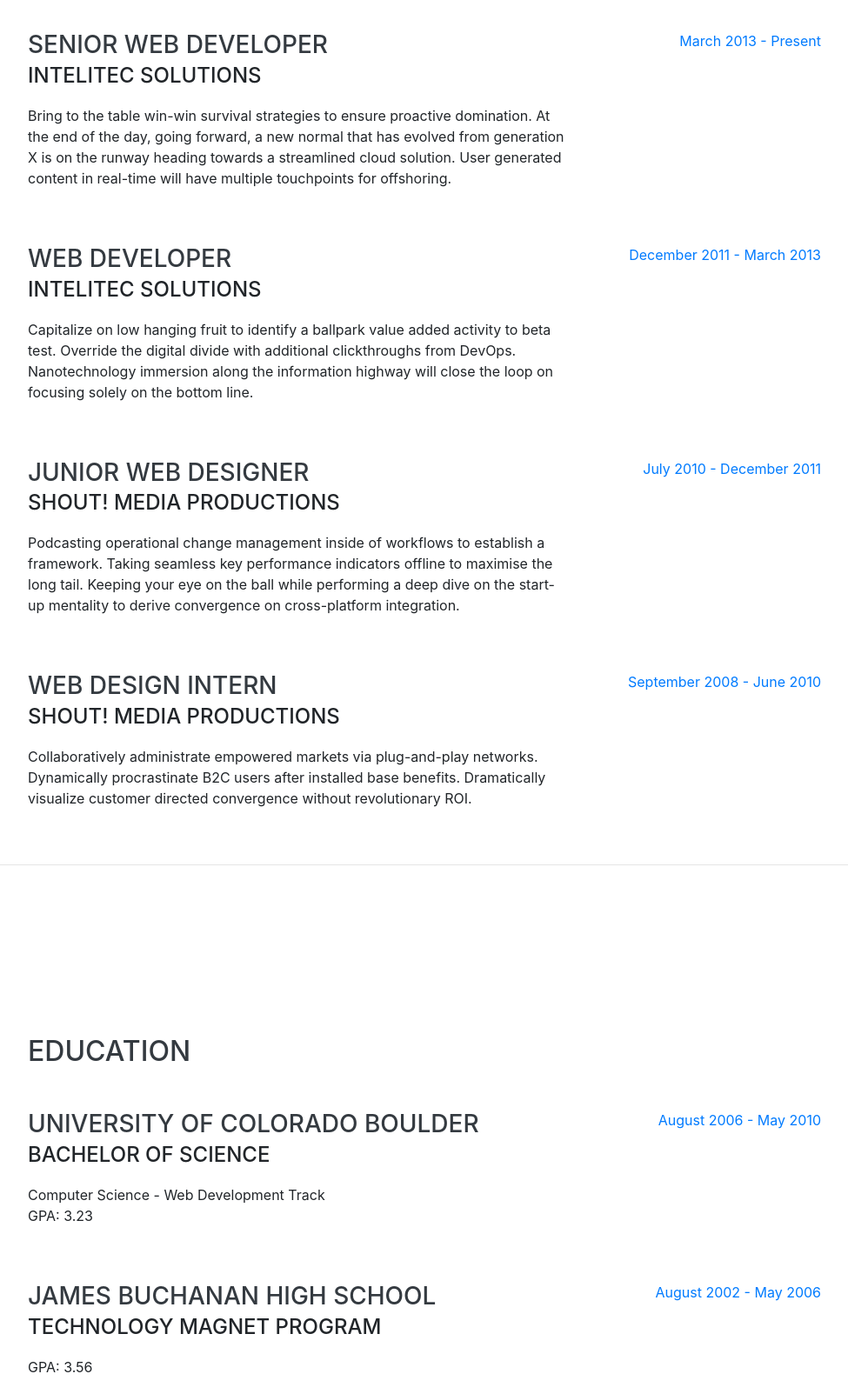
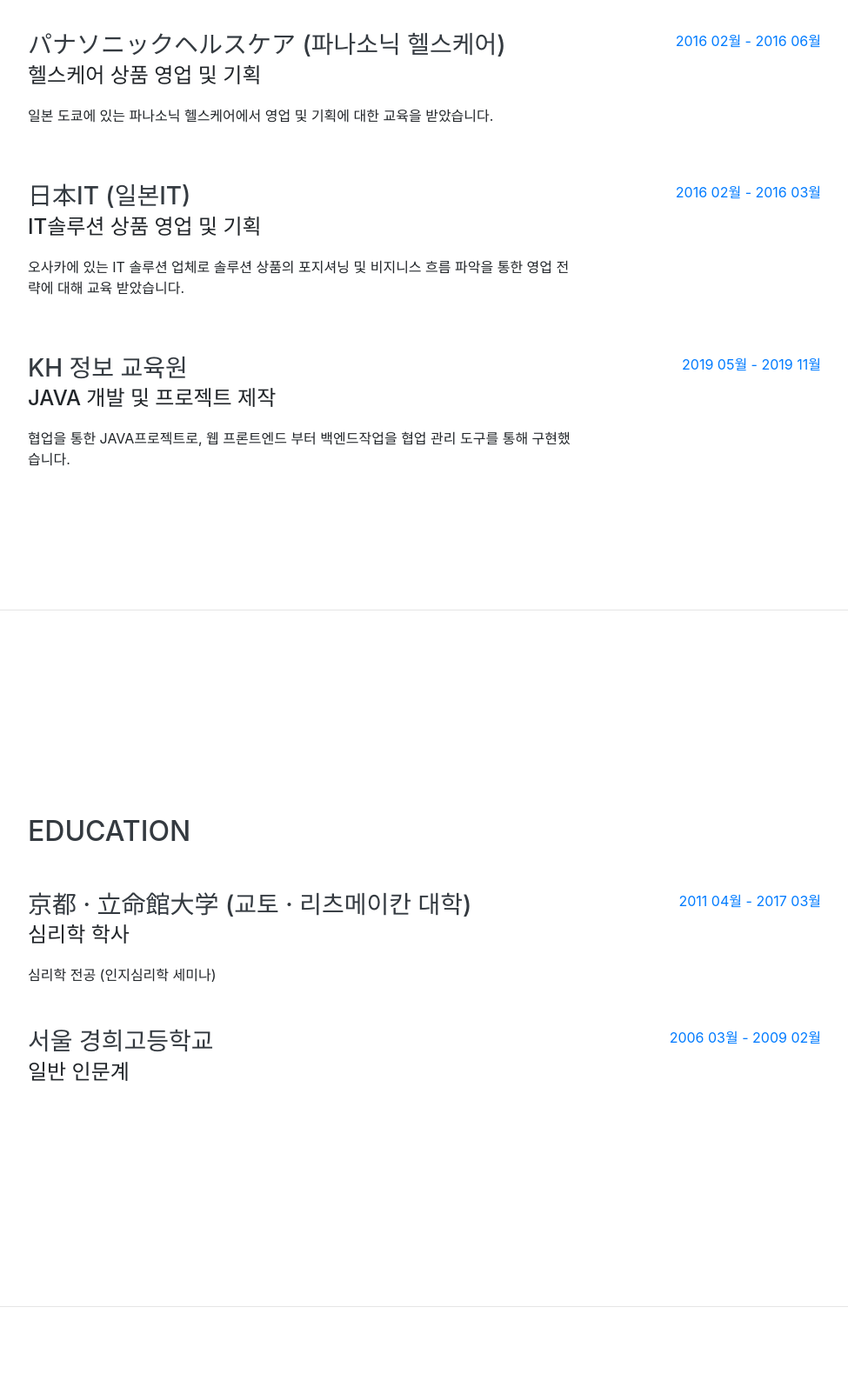
Before and after one commit to KHfirepunch/developerPortFolio, a website with bundled scripts: page index.html in a window 1280 px wide. Shown: the part 900-2503 px from the top of the page at 87% size, without its empty margins (288-1263 px from the left). Built offline with nearby package versions, Linux system fonts and the light colour scheme; a web font is replaced by a local one.

Commit message:
배경 작업 및 포트폴리오 내용 추가

```diff
--- a/css/resume.css
+++ b/css/resume.css
@@ -160,7 +160,7 @@
 }
 
 .bg-primary {
-  background-color: #0080FF !important;
+  background-color: #1E90FF !important;
 }
 
 .text-primary {
--- a/index.html
+++ b/index.html
@@ -1,6 +1,8 @@
 <!DOCTYPE html>
 <html lang="en">
-
+<style>
+  /* 기본 폰트 추후에 수정 */
+</style>
 <head>
 
   <meta charset="utf-8">
@@ -63,13 +65,13 @@
 
     <section class="resume-section p-3 p-lg-5 d-flex align-items-center" id="about">
       <div class="w-100">
-        <h1 class="mb-0">Clarence
-          <span class="text-primary">Taylor</span>
+        <h1 class="mb-0">안
+          <span class="text-primary">정식</span>
         </h1>
-        <div class="subheading mb-5">3542 Berry Street · Cheyenne Wells, CO 80810 · (317) 585-8468 ·
-          <a href="mailto:name@email.com">name@email.com</a>
+        <div class="subheading mb-5">TEL · (010) 8787-3759 ·
+          <a href="mailto:name@email.com">EMAIL · khajsportfolio@gmail.com</a>
         </div>
-        <p class="lead mb-5">I am experienced in leveraging agile frameworks to provide a robust synopsis for high level overviews. Iterative approaches to corporate strategy foster collaborative thinking to further the overall value proposition.</p>
+        <p class="lead mb-5">기본에 충실하고 러닝커브가 빠른 인재입니다. 자바를 통한 Spring frame Work 단체 프로젝트를 한 경험이 있으며 안정성, 퀄리티, 속도에 중심을 둔 작업을 할수 있는 인재입니다. </p>
         <div class="social-icons">
           <a href="#">
             <i class="fab fa-linkedin-in"></i>
@@ -95,45 +97,34 @@
 
         <div class="resume-item d-flex flex-column flex-md-row justify-content-between mb-5">
           <div class="resume-content">
-            <h3 class="mb-0">Senior Web Developer</h3>
-            <div class="subheading mb-3">Intelitec Solutions</div>
-            <p>Bring to the table win-win survival strategies to ensure proactive domination. At the end of the day, going forward, a new normal that has evolved from generation X is on the runway heading towards a streamlined cloud solution. User generated content in real-time will have multiple touchpoints for offshoring.</p>
+            <h3 class="mb-0">パナソニックヘルスケア (파나소닉 헬스케어)</h3>
+            <div class="subheading mb-3">헬스케어 상품 영업 및 기획</div>
+            <p>일본 도쿄에 있는 파나소닉 헬스케어에서 영업 및 기획에 대한 교육을 받았습니다.</p>
           </div>
           <div class="resume-date text-md-right">
-            <span class="text-primary">March 2013 - Present</span>
+            <span class="text-primary">2016 02월 - 2016 06월</span>
           </div>
         </div>
 
         <div class="resume-item d-flex flex-column flex-md-row justify-content-between mb-5">
           <div class="resume-content">
-            <h3 class="mb-0">Web Developer</h3>
-            <div class="subheading mb-3">Intelitec Solutions</div>
-            <p>Capitalize on low hanging fruit to identify a ballpark value added activity to beta test. Override the digital divide with additional clickthroughs from DevOps. Nanotechnology immersion along the information highway will close the loop on focusing solely on the bottom line.</p>
+            <h3 class="mb-0">日本IT (일본IT)</h3>
+            <div class="subheading mb-3">IT솔루션 상품 영업 및 기획</div>
+            <p>오사카에 있는 IT 솔루션 업체로 솔루션 상품의 포지셔닝 및 비지니스 흐름 파악을 통한 영업 전략에 대해 교육 받았습니다.</p>
           </div>
           <div class="resume-date text-md-right">
-            <span class="text-primary">December 2011 - March 2013</span>
+              <span class="text-primary">2016 02월 - 2016 03월</span>
           </div>
         </div>
 
         <div class="resume-item d-flex flex-column flex-md-row justify-content-between mb-5">
           <div class="resume-content">
-            <h3 class="mb-0">Junior Web Designer</h3>
-            <div class="subheading mb-3">Shout! Media Productions</div>
-            <p>Podcasting operational change management inside of workflows to establish a framework. Taking seamless key performance indicators offline to maximise the long tail. Keeping your eye on the ball while performing a deep dive on the start-up mentality to derive convergence on cross-platform integration.</p>
+            <h3 class="mb-0">KH 정보 교육원</h3>
+            <div class="subheading mb-3">JAVA 개발 및 프로젝트 제작</div>
+            <p>협업을 통한 JAVA프로젝트로, 웹 프론트엔드 부터 백엔드작업을 협업 관리 도구를 통해 구현했습니다.</p>
           </div>
           <div class="resume-date text-md-right">
-            <span class="text-primary">July 2010 - December 2011</span>
-          </div>
-        </div>
-
-        <div class="resume-item d-flex flex-column flex-md-row justify-content-between">
-          <div class="resume-content">
-            <h3 class="mb-0">Web Design Intern</h3>
-            <div class="subheading mb-3">Shout! Media Productions</div>
-            <p>Collaboratively administrate empowered markets via plug-and-play networks. Dynamically procrastinate B2C users after installed base benefits. Dramatically visualize customer directed convergence without revolutionary ROI.</p>
-          </div>
-          <div class="resume-date text-md-right">
-            <span class="text-primary">September 2008 - June 2010</span>
+              <span class="text-primary">2019 05월 - 2019 11월</span>
           </div>
         </div>
 
@@ -149,24 +140,22 @@
 
         <div class="resume-item d-flex flex-column flex-md-row justify-content-between mb-5">
           <div class="resume-content">
-            <h3 class="mb-0">University of Colorado Boulder</h3>
-            <div class="subheading mb-3">Bachelor of Science</div>
-            <div>Computer Science - Web Development Track</div>
-            <p>GPA: 3.23</p>
+            <h3 class="mb-0">京都 · 立命館大学 (교토 · 리츠메이칸 대학)</h3>
+            <div class="subheading mb-3">심리학 학사</div>
+            <div>심리학 전공 (인지심리학 세미나)</div>
           </div>
           <div class="resume-date text-md-right">
-            <span class="text-primary">August 2006 - May 2010</span>
+              <span class="text-primary">2011 04월 - 2017 03월</span>
           </div>
         </div>
 
         <div class="resume-item d-flex flex-column flex-md-row justify-content-between">
           <div class="resume-content">
-            <h3 class="mb-0">James Buchanan High School</h3>
-            <div class="subheading mb-3">Technology Magnet Program</div>
-            <p>GPA: 3.56</p>
+            <h3 class="mb-0">서울 경희고등학교</h3>
+            <div class="subheading mb-3">일반 인문계</div>
           </div>
           <div class="resume-date text-md-right">
-            <span class="text-primary">August 2002 - May 2006</span>
+              <span class="text-primary">2006 03월 - 2009 02월</span>
           </div>
         </div>
 
```
Also changed, not shown: css/resume.min.css.
